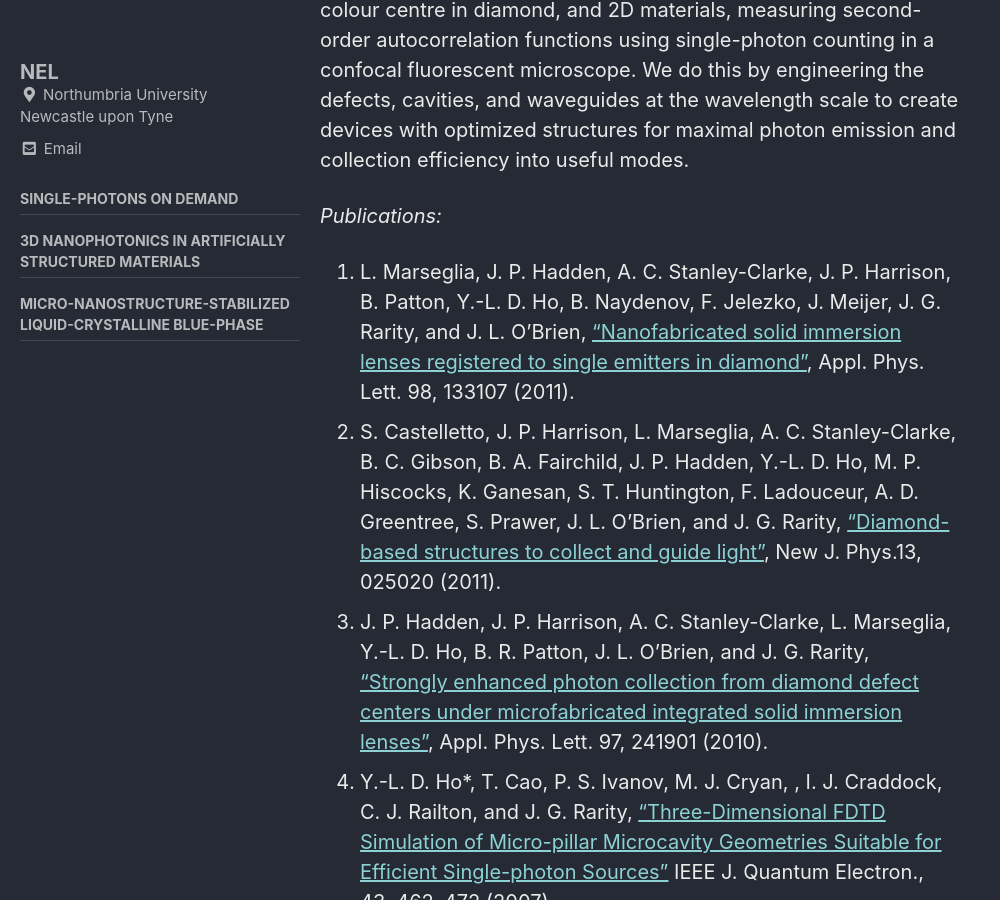
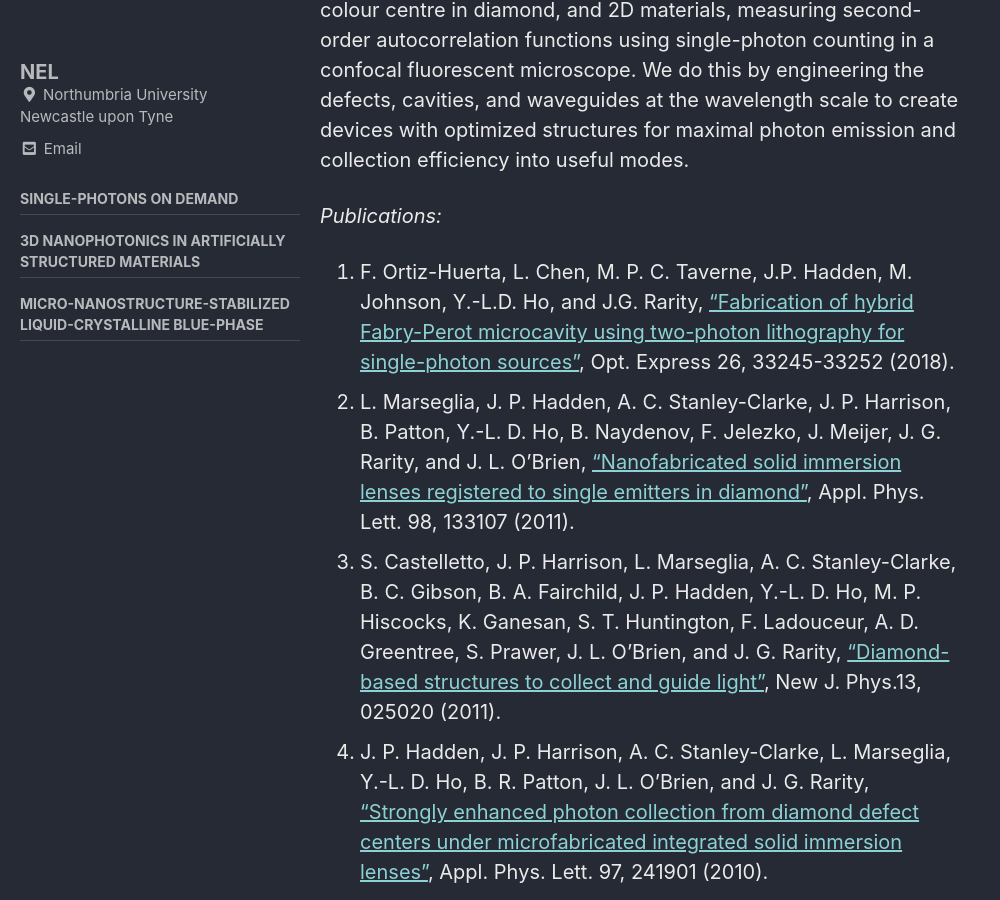
Before and after one commit to qubits/nanophotonicenglab.github.io, a Jekyll site: the page built from _pages/research1.md, in a window 1280 px wide and 900 px high, scrolled down 376 px. Shown: the whole window, without its empty margins (0-1000 px from the left). Built offline with Jekyll 4.4.1, drawn with Linux system fonts in a browser that asks for light colours; cached includes are drawn as plain includes.

Commit message:
added Felipe's paper

```diff
--- a/_pages/research1.md
+++ b/_pages/research1.md
@@ -15,6 +15,7 @@ Planck's assumption of electromagnetic energy quantization and Einstein's hypoth
 
 *Publications:*
 
+1. F. Ortiz-Huerta, L. Chen, M. P. C.  Taverne, J.P. Hadden, M. Johnson, Y.-L.D. Ho, and J.G. Rarity, ["Fabrication of hybrid Fabry-Perot microcavity using two-photon lithography for single-photon sources"](https://doi.org/10.1364/OE.26.033245), Opt. Express 26, 33245-33252 (2018).
 1. L. Marseglia, J. P. Hadden, A. C. Stanley-Clarke, J. P. Harrison, B. Patton, Y.-L. D. Ho, B. Naydenov, F. Jelezko, J. Meijer, J. G. Rarity, and J. L. O'Brien, [“Nanofabricated solid immersion lenses registered to single emitters in diamond”](https://doi.org/10.1063/1.3573870), Appl. Phys. Lett. 98, 133107 (2011).
 1. S. Castelletto, J. P. Harrison, L. Marseglia, A. C. Stanley-Clarke, B. C. Gibson, B. A. Fairchild, J. P. Hadden, Y.-L. D. Ho, M. P. Hiscocks, K. Ganesan, S. T. Huntington, F. Ladouceur, A. D. Greentree, S. Prawer, J. L. O'Brien, and J. G. Rarity, [“Diamond-based structures to collect and guide light”](https://doi.org/10.1088/1367-2630/13/2/025020), New J. Phys.13, 025020 (2011).
 1. J. P. Hadden, J. P. Harrison, A. C. Stanley-Clarke, L. Marseglia, Y.-L. D. Ho, B. R. Patton, J. L. O’Brien, and J. G. Rarity, [“Strongly enhanced photon collection from diamond defect centers under microfabricated integrated solid immersion lenses”](https://doi.org/10.1063/1.3519847), Appl. Phys. Lett. 97, 241901 (2010).
```
